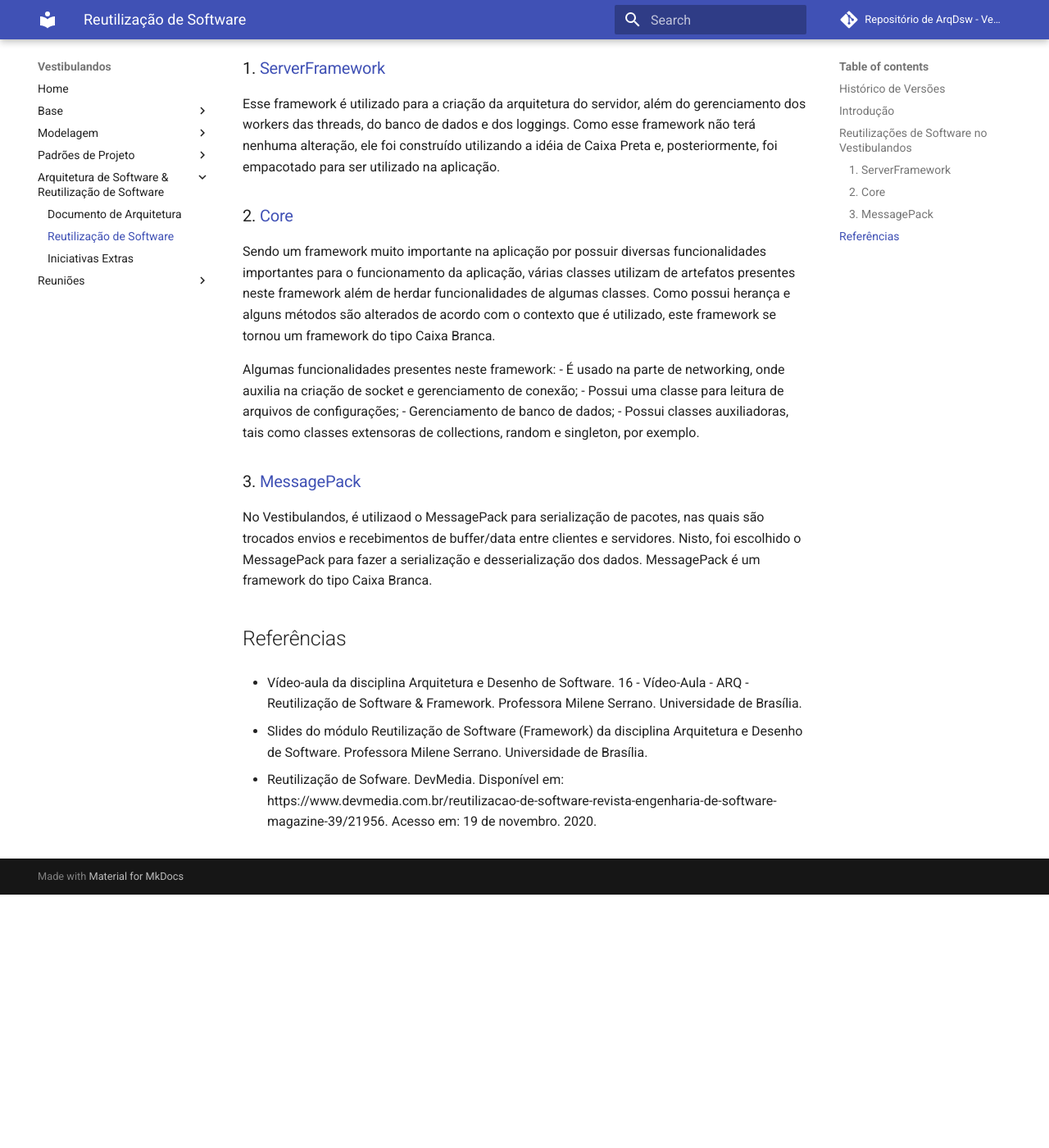
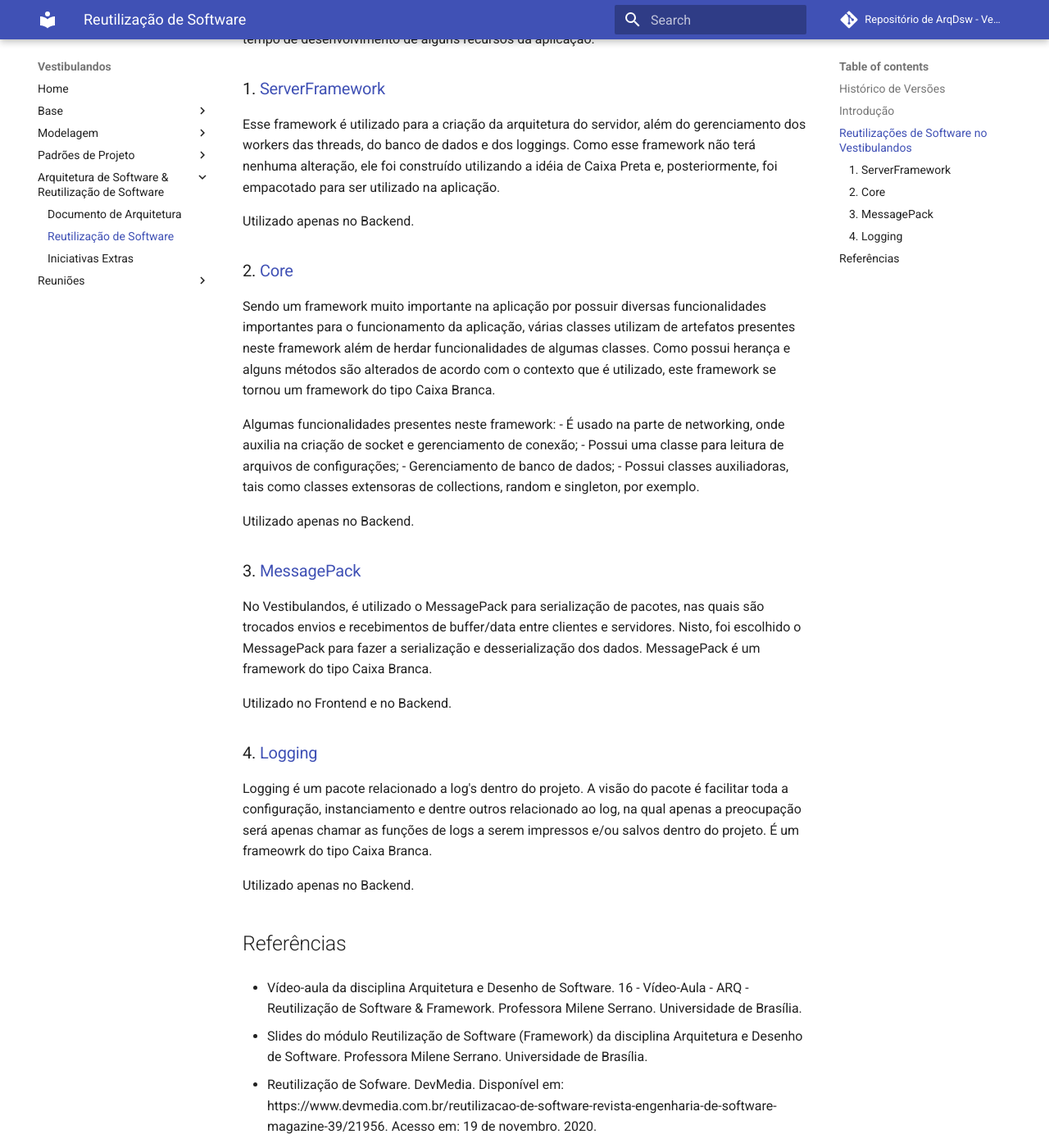
Before and after one commit to UnBArqDsw/2020.1_G4_Vestibulandos, an MkDocs documentation site: the page built from docs/arquitetura_e_reutilizacao/doc_reutilização_de_software.md, in a window 1280 px wide and 1400 px high, scrolled down 949 px. Shown: the whole window at 82% size. Built offline with MkDocs 1.6.1 and Material for MkDocs 9.7.7, drawn with Linux system fonts in a browser that asks for light colours; comment, search, counter and statistics services are not loaded; before the commit the page ends 2040 px from its top, so only the background shows below that; some of the changed text lies outside the part shown.

Commit message:
Adicionado sobre o Logging no doc de reutilização.

```diff
--- a/docs/arquitetura_e_reutilizacao/doc_reutilização_de_software.md
+++ b/docs/arquitetura_e_reutilizacao/doc_reutilização_de_software.md
@@ -7,8 +7,8 @@
 | 19/11/2020 | 0.1 | Criado o documento | Lucas Gomes |
 | 19/11/2020 | 0.2 | Adicionado Introdução e Referências ao documento | Lucas Gomes |
 | 19/11/2020 | 0.3 | Adicionado informações sobre o ServerFramework e Core ao documento | Lucas Gomes |
-| 20/11/2020 | 0.4 | Adicionado informações sobre o MessagePack | Lucas Gomes |
-
+| 20/11/2020 | 0.4 | Adicionado informações sobre o MessagePack | Julio Litwin |
+| 20/11/2020 | 0.5 | Adicionado informações sobre o Logging | Julio Litwin |
 
 ## Introdução
 A reutilização de sofware é o uso de um sofware pré-elaboradas para a criação de um novo sofware, com o intuíto de melhorar a qualidade do sofware e diminuir o tempo de desenvolvimento. Este software pré-elaborado pode ser conceitos, módulos de um projeto, arquitetura e código fonte.
@@ -22,6 +22,8 @@
 
 Esse framework é utilizado para a criação da arquitetura do servidor, além do gerenciamento dos workers das threads, do banco de dados e dos loggings. Como esse framework não terá nenhuma alteração, ele foi construído utilizando a idéia de Caixa Preta e, posteriormente, foi empacotado para ser utilizado na aplicação.
 
+Utilizado apenas no Backend.
+
 ### 2. <a href="https://github.com/UnBArqDsw/2020.1_G4_Vestibulandos_Backend/tree/master/Libs/Core"> Core </a>
 
 Sendo um framework muito importante na aplicação por possuir diversas funcionalidades importantes para o funcionamento da aplicação, várias classes utilizam de artefatos presentes neste framework além de herdar funcionalidades de algumas classes. Como possui herança e alguns métodos são alterados de acordo com o contexto que é utilizado, este framework se tornou um framework do tipo Caixa Branca.
@@ -32,9 +34,19 @@
 - Gerenciamento de banco de dados;
 - Possui classes auxiliadoras, tais como classes extensoras de collections, random e singleton, por exemplo.
 
+Utilizado apenas no Backend.
+
 ### 3. <a href="https://github.com/neuecc/MessagePack-CSharp"> MessagePack </a>
 
-No Vestibulandos, é utilizaod o MessagePack para serialização de pacotes, nas quais são trocados envios e recebimentos de buffer/data entre clientes e servidores. Nisto, foi escolhido o MessagePack para fazer a serialização e desserialização dos dados. MessagePack é um framework do tipo Caixa Branca.
+No Vestibulandos, é utilizado o MessagePack para serialização de pacotes, nas quais são trocados envios e recebimentos de buffer/data entre clientes e servidores. Nisto, foi escolhido o MessagePack para fazer a serialização e desserialização dos dados. MessagePack é um framework do tipo Caixa Branca.
+
+Utilizado no Frontend e no Backend.
+
+### 4. <a href="https://github.com/UnBArqDsw/2020.1_G4_Vestibulandos_Backend/tree/master/Libs/Logging"> Logging </a>
+
+Logging é um pacote relacionado a log's dentro do projeto. A visão do pacote é facilitar toda a configuração, instanciamento e dentre outros relacionado ao log, na qual apenas a preocupação será apenas chamar as funções de logs a serem impressos e/ou salvos dentro do projeto. É um frameowrk do tipo Caixa Branca.
+
+Utilizado apenas no Backend.
 
 ## Referências
 - Vídeo-aula da disciplina Arquitetura e Desenho de Software. 16 - Vídeo-Aula - ARQ - Reutilização de Software & Framework. Professora Milene Serrano. Universidade de Brasília.
```
